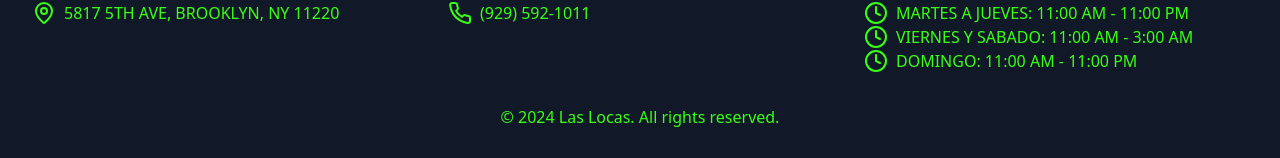
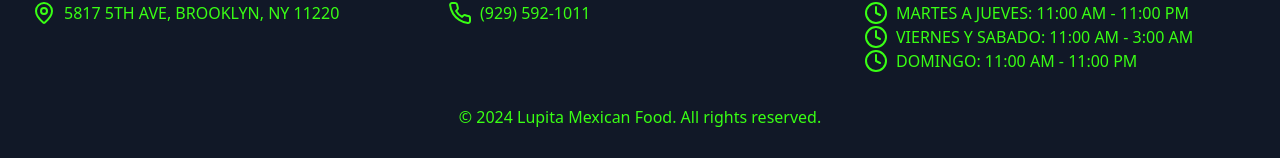
Before and after one commit to JessiP23/restaurant, a React (Create React App) app: page /promotions in a window 1280 px wide. Shown: the part 687-845 px from the top of the page. Built offline with nearby package versions, Linux system fonts and the light colour scheme.

Commit message:
lupita footer

```diff
--- a/src/components/Footer.js
+++ b/src/components/Footer.js
@@ -22,7 +22,7 @@
         </div>
       </div>
       <div className="mt-8 text-center">
-        <p>&copy; 2024 Las Locas. All rights reserved.</p>
+        <p>&copy; 2024 Lupita Mexican Food. All rights reserved.</p>
       </div>
     </footer>
   );
```
